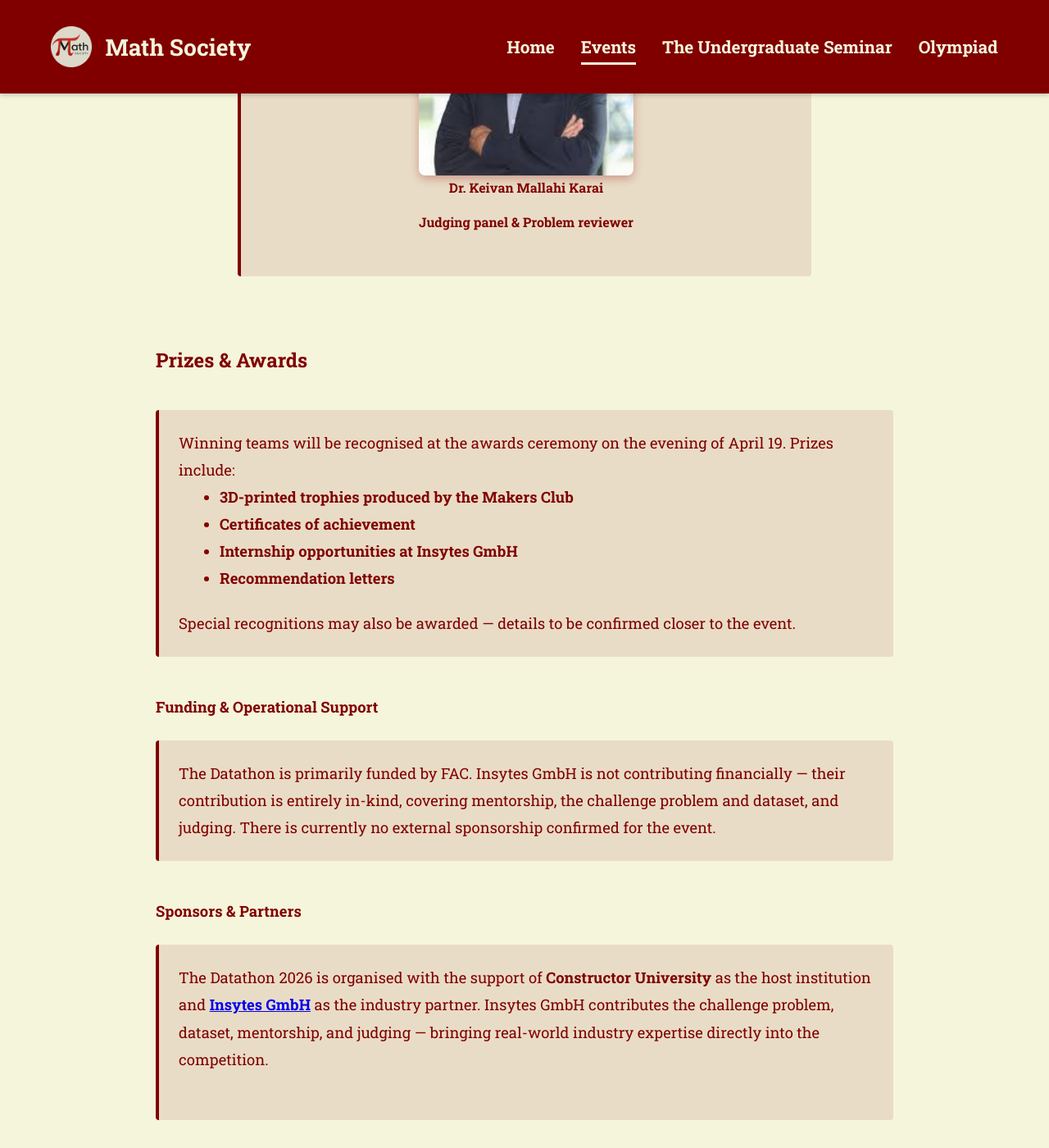
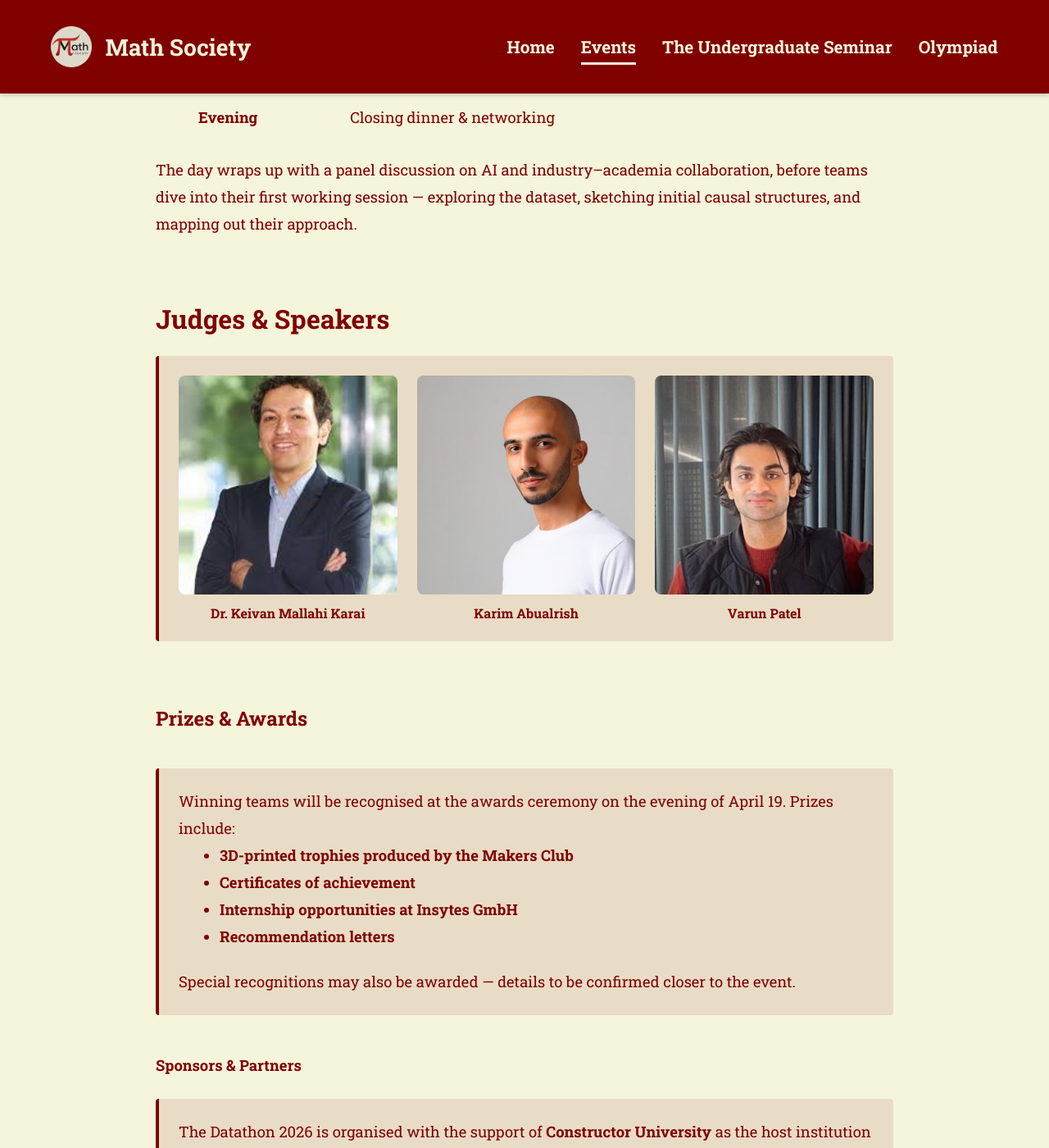
Before and after one commit to KelvinAirConstructorUni/constructor-math.github.io, a Jekyll site: the page Subpages/datathon.html, which Jekyll copies as it is, in a window 1280 px wide and 1400 px high, scrolled down 6606 px. Shown: the whole window at 82% size. Built offline with Jekyll 4.4.1, drawn with Linux system fonts in a browser that asks for light colours; nearby versions of some CDN libraries; some of the changed text lies outside the part shown.

Commit message:
update on datathon page

```diff
--- a/Subpages/datathon.html
+++ b/Subpages/datathon.html
@@ -214,7 +214,22 @@
                     The <strong>Constructor University Datathon 2026</strong> invites participants to tackle high-level challenges in causal reasoning and probabilistic modeling. Sponsored by <strong><a href="https://www.insytes.ai/">Insytes GmbH</a></strong>, this <strong>three-day</strong> event challenges teams to apply theory—from directed acyclic graphs to correlation analysis—to practical industry problems. Participants will benefit from the direct support of Insytes GmbH and academic guidance from our specialized faculty.
                 </p>
 
-                <h1>Overview</h1>
+                <p style="font-size: 1.2rem; font-weight: bold; color: #800000; margin-bottom: 16px;">📋 Table of Contents</p>
+                <div style="background-color: rgba(128, 0, 0, 0.05); border-left: 4px solid #800000; border-radius: 8px; padding: 24px 32px; margin: 32px 0; padding-left: 50px; font-weight: 500;">
+                    <ol style="font-size: 1.1rem; line-height: 2.2; padding-left: 24px; margin: 0;">
+                        <li><a href="#overview" style="color: #800000; text-decoration: none;">Overview & About Insytes GmbH</a></li>
+                        <li><a href="#theme" style="color: #800000; text-decoration: none;">Theme & Topic</a></li>
+                        <li><a href="#day1" style="color: #800000; text-decoration: none;">Day 1 — Opening, Talks & Challenge Launch</a></li>
+                        <li><a href="#day2" style="color: #800000; text-decoration: none;">Day 2 — Team Work & Support</a></li>
+                        <li><a href="#day3" style="color: #800000; text-decoration: none;">Day 3 — Finalisation, Presentations & Awards</a></li>
+                        <li><a href="#judges" style="color: #800000; text-decoration: none;">Judges & Speakers</a></li>
+                        <li><a href="#prizes" style="color: #800000; text-decoration: none;">Prizes & Awards</a></li>
+                        <li><a href="#sponsors" style="color: #800000; text-decoration: none;">Sponsors & Partners</a></li>
+                        <li><a href="#register" style="color: #800000; text-decoration: none;">Register</a></li>
+                    </ol>
+                </div>
+
+                <h1 id="overview">Overview</h1>
 
                 <div class="highlight-box">
 
@@ -278,7 +293,7 @@
                     the right reasons.
                 </p>
 
-                <h2>Day 1 — April 17: Opening, Talks & Challenge Launch</h2>
+                <h2 id="day1">Day 1 — April 17: Opening, Talks & Challenge Launch</h2>
                 <br>
                 <p style="font-size: 1.15rem; line-height: 1.8;">
                     <strong>Day 1 — April 17: Opening, Talks & Challenge Launch</strong>
@@ -339,7 +354,7 @@
                 </table>
 
                 <br>
-                <h2>Day 2 — April 18: Team Work & Support</h2>
+                <h2 id="day2">Day 2 — April 18: Team Work & Support</h2>
                 <br>
                 <p style="font-size: 1.15rem; line-height: 1.8;">
                     <strong>Day 2 — April 18: Team Work & Support</strong>
@@ -384,7 +399,7 @@
                 </table>
                 <br>
 
-                <h2>Day 3 — April 19: Finalisation, Presentations & Awards</h2>
+                <h2 id="day3">Day 3 — April 19: Finalisation, Presentations & Awards</h2>
                 <br>
                 <p style="font-size: 1.15rem; line-height: 1.8;">
                     <strong>Day 3 — April 19: Finalisation, Presentations & Awards</strong>
@@ -449,20 +464,32 @@
                 </p>
                 <br>
 
-                <div style="display: flex; flex-direction: row; justify-content: space-between; width: 100%;" class="image-container highlight-box">
+                <!-- Before your judges image row -->
+                <h2 id="judges">Judges & Speakers</h2>
+                <div class="highlight-box" style="display: flex; flex-direction: row; justify-content: space-between; gap: 24px; width: 100%;">
 
-                    <div class="image-container">
-                        <img src="images/keivan.jpg" alt="Keivan Image" style="width: 100%; height: 300px; object-fit: cover;">
-                        <p><strong>Dr. Keivan Mallahi Karai</strong></p>
-                        <br>
-                        <strong>Judging panel & Problem reviewer</strong>
+                    <div style="display: flex; flex-direction: column; align-items: center; gap: 12px; flex: 1;">
+                        <img src="images/keivan.jpg" alt="Keivan Mallahi Karai" style="width: 100%; aspect-ratio: 1/1; object-fit: cover; border-radius: 8px;">
+                        <strong>Dr. Keivan Mallahi Karai</strong>
                     </div>
+
+                    <div style="display: flex; flex-direction: column; align-items: center; gap: 12px; flex: 1;">
+                        <img src="images/karim.jpg" alt="Karim Abualrish" style="width: 100%; aspect-ratio: 1/1; object-fit: cover; border-radius: 8px;">
+                        <strong>Karim Abualrish</strong>
+                    </div>
+
+                    <div style="display: flex; flex-direction: column; align-items: center; gap: 12px; flex: 1;">
+                        <img src="images/varun.jpg" alt="Varun Patel" style="width: 100%; aspect-ratio: 1/1; object-fit: cover; border-radius: 8px;">
+                        <strong>Varun Patel</strong>
+                    </div>
+
                 </div>
 
                 <br>
                 <p style="font-size: 1.15rem; line-height: 1.8;">
                     <br>
-                    <h1>Prizes & Awards</h1>
+                    <!-- On your Prizes h1 -->
+                    <h1 id="prizes">Prizes & Awards</h1>
                     <br>
                     <div class="highlight-box">
                         <p style="font-size: 1.15rem; line-height: 1.8;">
@@ -482,19 +509,9 @@
                     </div>
                 </p>
 
-                <br>
-
-                <p style="font-size: 1.15rem; line-height: 1.8;">
-                    <strong>Funding & Operational Support</strong>
-                </p>
-                <p style="font-size: 1.15rem; line-height: 1.8;" class="highlight-box">
-                    The Datathon is primarily funded by FAC. Insytes GmbH is not contributing financially — their
-                    contribution is entirely in-kind, covering mentorship, the challenge problem and dataset, and
-                    judging. There is currently no external sponsorship confirmed for the event.
-                </p>
 
                 <br>
-                <p style="font-size: 1.15rem; line-height: 1.8;">
+                <p id="sponsors" style="font-size: 1.15rem; line-height: 1.8;">
                     <strong>Sponsors & Partners</strong>
                 </p>
 
@@ -507,7 +524,7 @@
                     <br>
                 </p>
 
-                <div style="text-align: center; padding: 48px 24px; border-radius: 16px; margin: 32px 0;">
+                <div id="register" style="text-align: center; padding: 48px 24px; border-radius: 16px; margin: 32px 0;">
                     <p style="font-size: 1.5rem; font-weight: bold; margin-bottom: 12px;">Ready to take part?</p>
                     <p style="font-size: 1.15rem; line-height: 1.8; color: #555; margin-bottom: 32px;">
                         Sign up now to secure your spot at the Constructor University Datathon 2026.
--- a/Subpages/integration-bee.html
+++ b/Subpages/integration-bee.html
@@ -298,7 +298,6 @@
                 <li><a href="interstellar.html" class="nav-link">Interstellar</a></li>
                 <li><a href="butterfly-theory.html" class="nav-link">Butterfly Effect & Chaos Theory</a></li>
                 <li><a href="cryptography-and-cybersecurity.html" class="nav-link">Cryptography and Cybersecurity</a>
-                    <li><a href="datathon.html" target="_blank">Datathon</a></li>
                 </li>
             </ul>
             <div class="hamburger">
```
